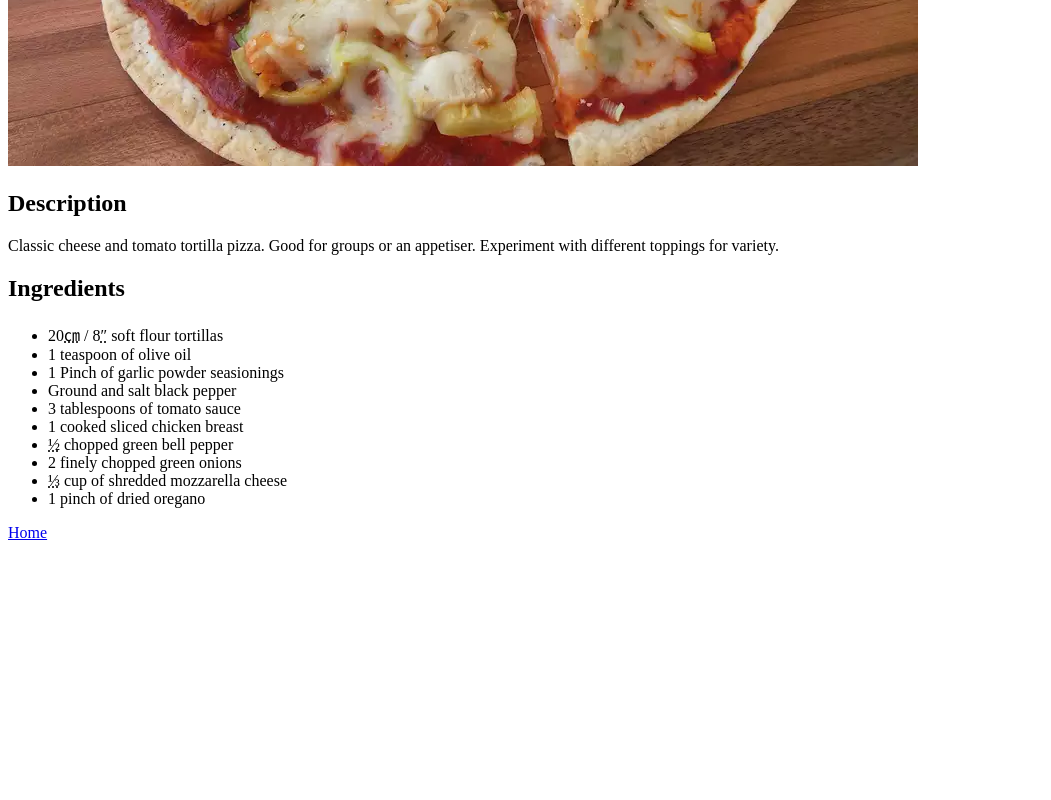
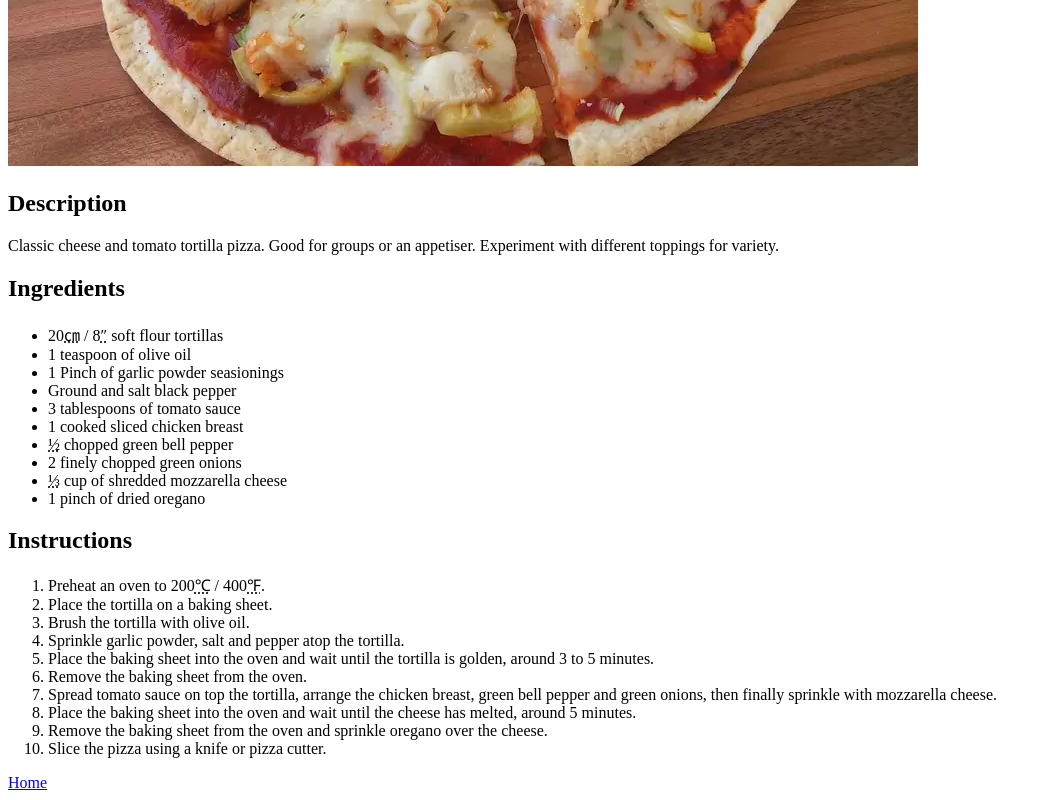
Before and after one commit to erratic-enigma/the-odin-project, a plain HTML site: page 1-recipes/recipes/tortilla-pizza.html in a window 1280 px wide. Shown: the part 426-1226 px from the top of the page, without its empty margins (0-1051 px from the left). Before the commit the page ends 976 px from the top, so only its background shows below. Drawn offline with Linux system fonts and the light colour scheme.

Commit message:
insert instructions for each recipe

```diff
--- a/1-recipes/recipes/tortilla-pizza.html
+++ b/1-recipes/recipes/tortilla-pizza.html
@@ -26,6 +26,20 @@
         <li>1 pinch of dried oregano</li>
     </ul>
 
+    <h2>Instructions</h2>
+    <ol>
+        <li>Preheat an oven to 200<abbr title='Celsius'>℃</abbr> / 400<abbr title='Fahrenheit'>℉</abbr>.</li>
+        <li>Place the tortilla on a baking sheet.</li>
+        <li>Brush the tortilla with olive oil.</li>
+        <li>Sprinkle garlic powder, salt and pepper atop the tortilla.</li>
+        <li>Place the baking sheet into the oven and wait until the tortilla is golden, around 3 to 5 minutes.</li>
+        <li>Remove the baking sheet from the oven.</li>
+        <li>Spread tomato sauce on top the tortilla, arrange the chicken breast, green bell pepper and green onions, then finally sprinkle with mozzarella cheese.</li>
+        <li>Place the baking sheet into the oven and wait until the cheese has melted, around 5 minutes.</li>
+        <li>Remove the baking sheet from the oven and sprinkle oregano over the cheese.</li>
+        <li>Slice the pizza using a knife or pizza cutter.</li>
+    </ol>
+
     <a href='../index.html'>Home</a>
 </body>
 </html>
```
Also changed, not shown: 1-recipes/recipes/baked-potato.html (+12 -0 lines), 1-recipes/recipes/indian-chicken-curry.html (+10 -0 lines).
